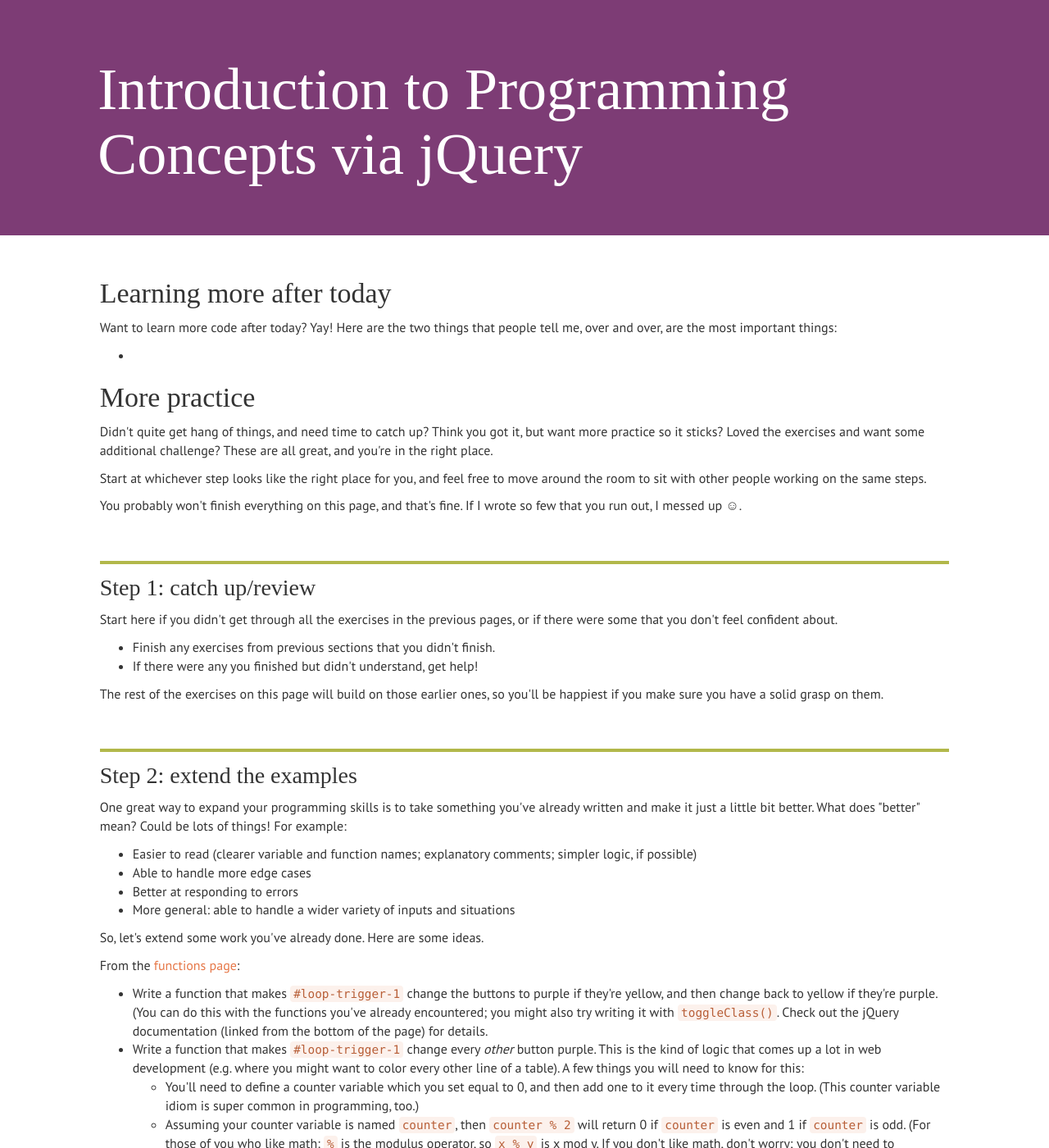
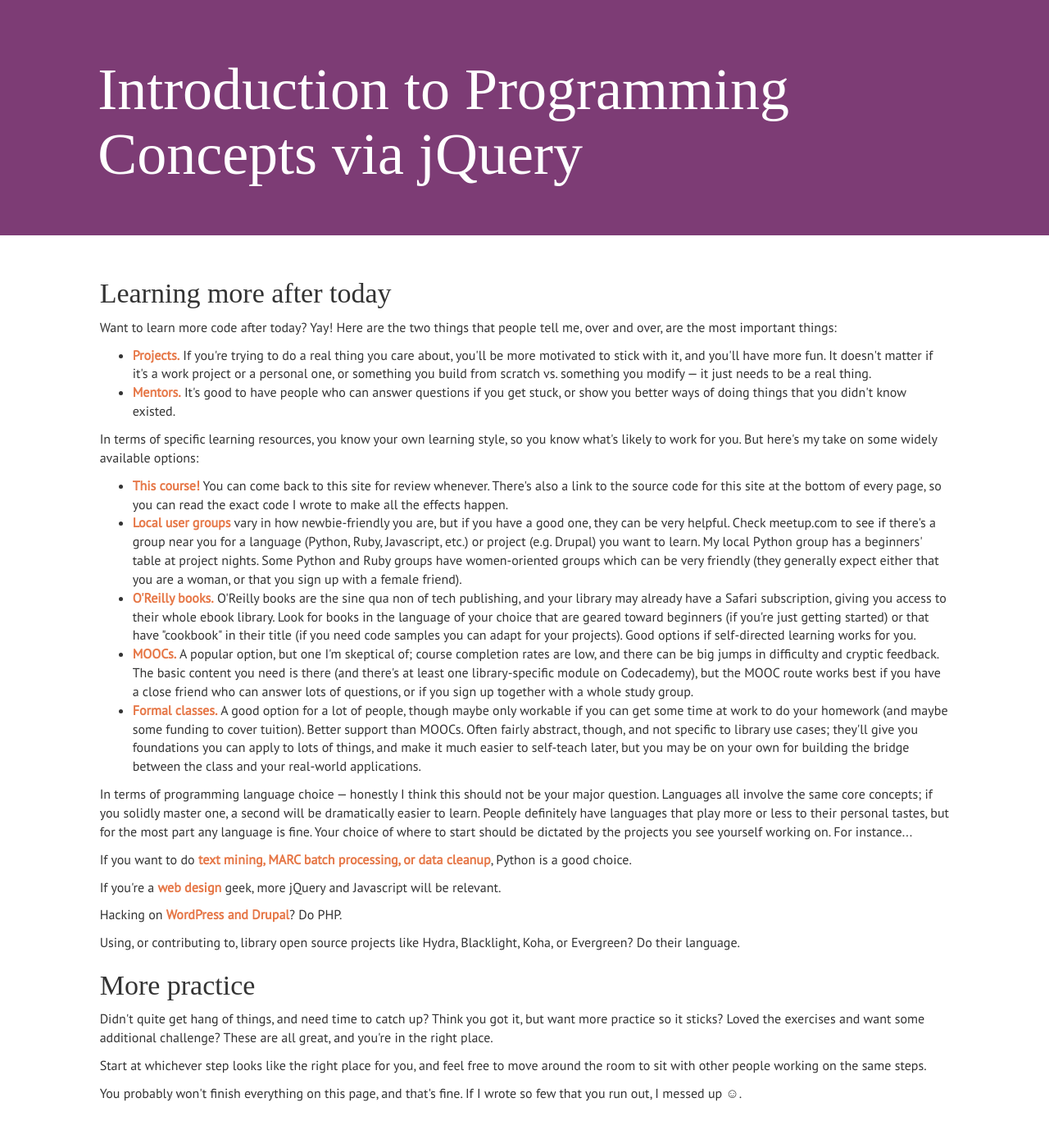
Before and after one commit to thatandromeda/courseware, a Jekyll site: the page Intro-via-jQuery/next.html, which Jekyll copies as it is, in a window 1280 px wide and 1400 px high. Shown: the whole window at 82% size. Built offline with Jekyll 4.4.1, drawn with Linux system fonts in a browser that asks for light colours; nearby versions of some CDN libraries; some web fonts are replaced.

Commit message:
whew paragraphs

```diff
--- a/Intro-via-jQuery/next.html
+++ b/Intro-via-jQuery/next.html
@@ -52,7 +52,103 @@
 
             <ul>
               <li>
+                <strong>Projects.</strong> If you're trying to do a real thing
+                you care about, you'll be more motivated to stick with it,
+                and you'll have more fun. It doesn't matter if it's a work
+                project or a personal one, or something you build from
+                scratch vs. something you modify &mdash; it just needs to be
+                a real thing.
+              </li>
+              <li>
+                <strong>Mentors.</strong> It's good to have people who can
+                answer questions if you get stuck, or show you better ways
+                of doing things that you didn't know existed.
+              </li>
             </ul>
+
+            <p>
+              In terms of specific learning resources, you know your own
+              learning style, so you know what's likely to work for you.
+              But here's my take on some widely available options:
+            </p>
+
+            <ul>
+              <li>
+                <strong>This course!</strong> You can come back to this site
+                for review whenever.  There's also a link to the source
+                code for this site at the bottom of every page, so you can
+                read the exact code I wrote to make all the effects happen.
+              </li>
+              <li>
+                <strong>Local user groups</strong> vary in how newbie-friendly
+                you are, but if you have a good one, they can be very helpful.
+                Check meetup.com to see if there's a group near you for a
+                language (Python, Ruby, Javascript, etc.) or project (e.g.
+                Drupal) you want to learn.  My local Python group has a
+                beginners' table at project nights. Some Python and Ruby
+                groups have women-oriented groups which can be very friendly
+                (they generally expect either that you are a woman, or that
+                you sign up with a female friend).
+              </li>
+              <li>
+                <strong>O'Reilly books.</strong> O'Reilly books are the sine
+                qua non of tech publishing, and your library may already
+                have a Safari subscription, giving you access to their
+                whole ebook library.  Look for books in the language of
+                your choice that are geared toward beginners (if you're
+                just getting started) or that have "cookbook" in their title
+                (if you need code samples you can adapt for your projects).
+                Good options if self-directed learning works for you.
+              </li>
+              <li>
+                <strong>MOOCs.</strong> A popular option, but one I'm
+                skeptical of; course completion rates are low, and there
+                can be big jumps in difficulty and cryptic feedback. The
+                basic content you need is there (and there's at least one
+                library-specific module on Codecademy), but the MOOC route
+                works best if you have a close friend who can answer lots
+                of questions, or if you sign up together with a whole study
+                group.
+              </li>
+              <li>
+                <strong>Formal classes.</strong> A good option for a lot of
+                people, though maybe only workable if you can get some time
+                at work to do your homework (and maybe some funding to cover
+                tuition). Better support than MOOCs. Often fairly abstract,
+                though, and not specific to library use cases; they'll give
+                you foundations you can apply to lots of things, and make
+                it much easier to self-teach later, but you may be on your
+                own for building the bridge between the class and your
+                real-world applications.
+              </li>
+            </ul>
+
+            <p>
+              In terms of programming language choice &mdash; honestly I
+              think this should not be your major question. Languages all
+              involve the same core concepts; if you solidly master one,
+              a second will be dramatically easier to learn. People definitely
+              have languages that play more or less to their personal tastes,
+              but for the most part any language is fine. Your choice of
+              where to start should be dictated by the projects you see
+              yourself working on. For instance...
+            </p>
+
+            <p>
+              If you want to do <strong>text mining, MARC batch processing,
+              or data cleanup</strong>, Python is a good choice.
+            </p>
+            <p>
+              If you're a <strong>web design</strong> geek, more jQuery and
+              Javascript will be relevant.
+            </p>
+            <p>
+              Hacking on <strong>WordPress and Drupal</strong>? Do PHP.
+            </p>
+            <p>
+              Using, or contributing to, library open source projects like
+              Hydra, Blacklight, Koha, or Evergreen? Do their language.
+            </p>
           </div>
           <!-- end more learning div -->
 
```
